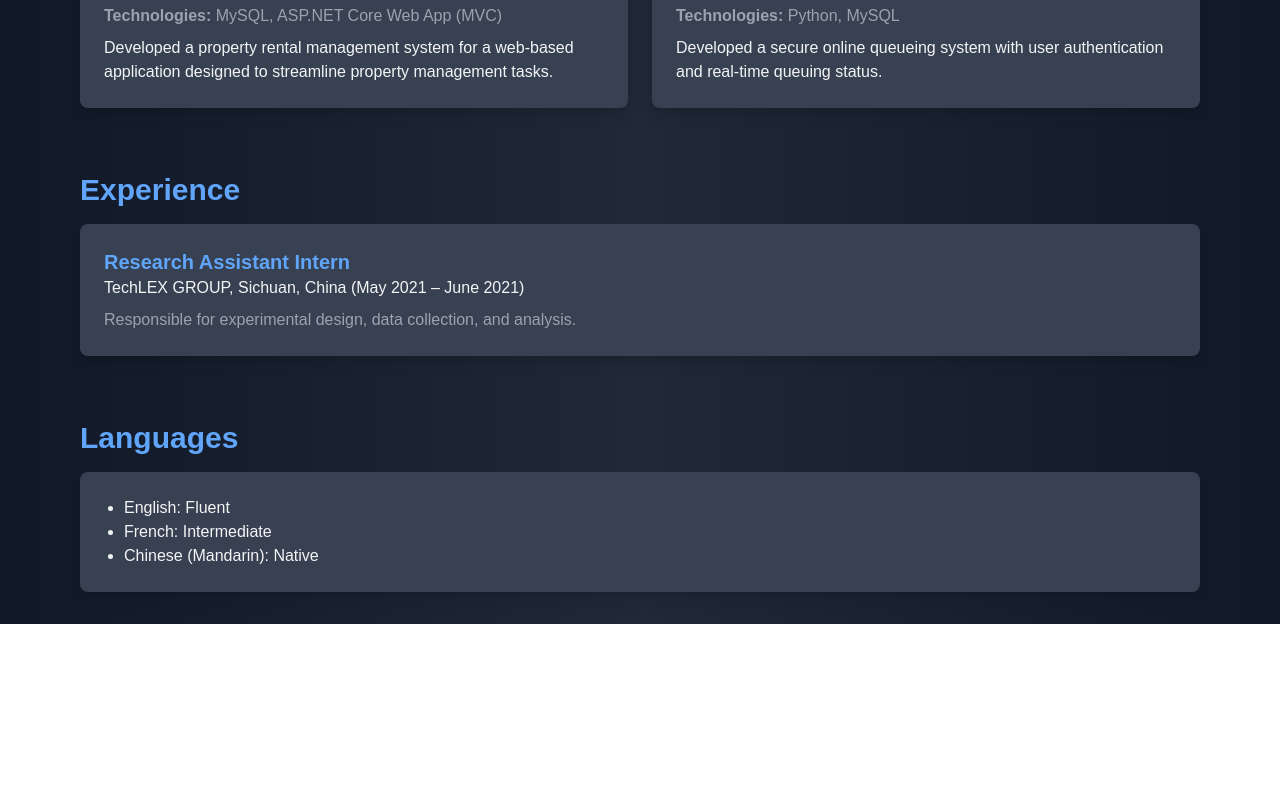
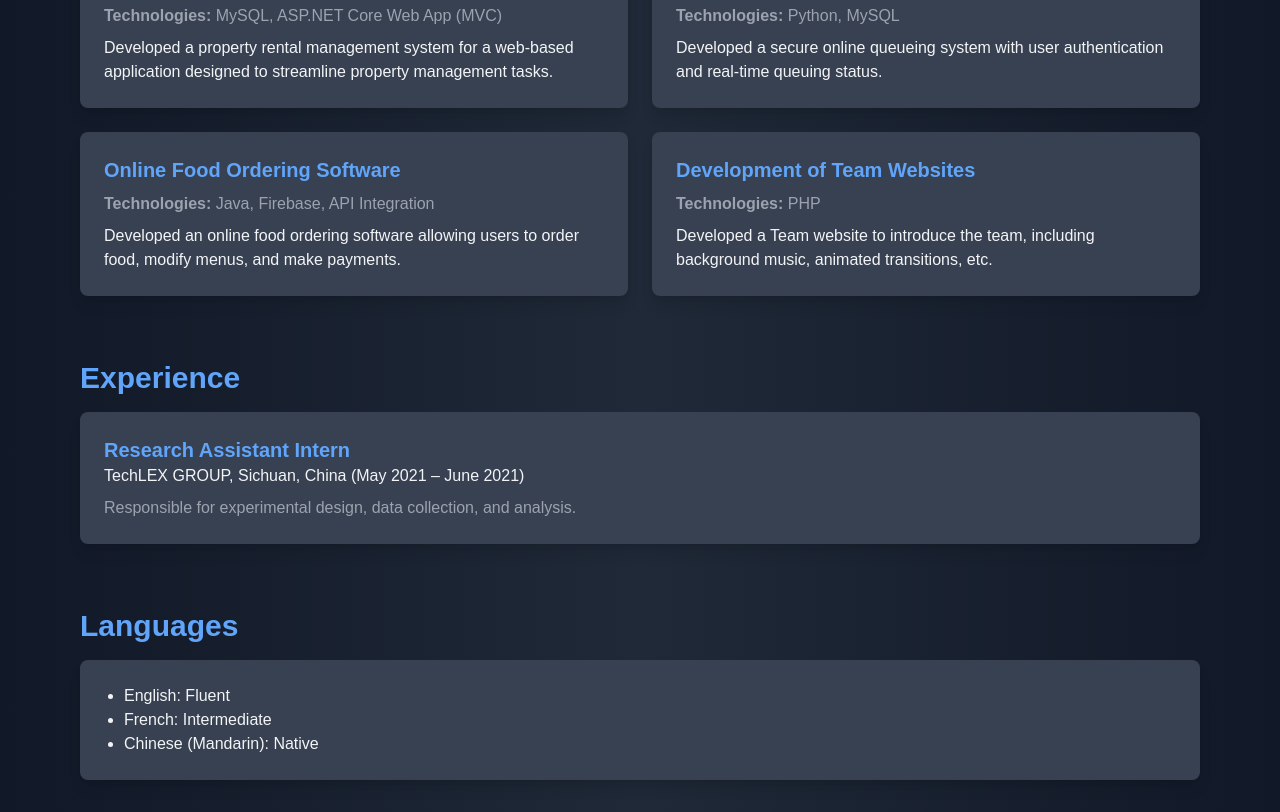
Before and after one commit to zhiyu0617/Portfolio_Zhiyu, a Next.js app: page / in a window 1280 px wide. Shown: the part 1580-2392 px from the top of the page. Before the commit the page ends 2204 px from the top, so only its background shows below. Built offline with nearby package versions, Linux system fonts and the light colour scheme.

Commit message:
Update index.js

```diff
--- a/src/pages/index.js
+++ b/src/pages/index.js
@@ -17,6 +17,7 @@ export default function Home() {
     <div
       className={`${geistSans.variable} ${geistMono.variable} min-h-screen bg-gradient-to-r from-gray-900 via-gray-800 to-gray-900 text-gray-100`}
     >
+      {/* Navigation Bar */}
       <nav className="fixed top-0 left-0 w-full bg-gray-900 text-gray-100 shadow-md z-50">
         <div className="max-w-6xl mx-auto px-6 flex justify-between items-center h-16">
           <h1 className="text-xl font-bold">Zhiyu Liao&apos;s Portfolio</h1>
@@ -39,6 +40,7 @@ export default function Home() {
       </nav>
 
       <div className="pt-24">
+        {/* Profile Header */}
         <header className="text-center mb-12">
           <div className="flex justify-center mb-4">
             <Image
@@ -64,6 +66,7 @@ export default function Home() {
           </div>
         </header>
 
+        {/* Professional Summary */}
         <section id="summary" className="px-8 sm:px-20 py-8">
           <h2 className="text-3xl font-semibold mb-4 text-blue-400">Professional Summary</h2>
           <div className="p-6 bg-gray-800 rounded-lg shadow-lg">
@@ -76,6 +79,7 @@ export default function Home() {
           </div>
         </section>
 
+        {/* Skills Section */}
         <section id="skills" className="px-8 sm:px-20 py-8 bg-gray-800 rounded-lg shadow-lg">
           <h2 className="text-3xl font-semibold mb-6 text-blue-400">Skills</h2>
           <div className="grid grid-cols-1 md:grid-cols-2 lg:grid-cols-3 gap-6">
@@ -108,6 +112,7 @@ export default function Home() {
           </div>
         </section>
 
+        {/* Education Section */}
         <section id="education" className="px-8 sm:px-20 py-8">
           <h2 className="text-3xl font-semibold mb-4 text-blue-400">Education</h2>
           <div className="grid grid-cols-1 md:grid-cols-2 gap-6">
@@ -129,6 +134,7 @@ export default function Home() {
           </div>
         </section>
 
+        {/* Projects Section */}
         <section id="projects" className="px-8 sm:px-20 py-8">
           <h2 className="text-3xl font-semibold mb-4 text-blue-400">Projects</h2>
           <div className="grid grid-cols-1 sm:grid-cols-2 gap-6">
@@ -150,9 +156,28 @@ export default function Home() {
                 Developed a secure online queueing system with user authentication and real-time queuing status.
               </p>
             </div>
+            <div className="p-6 bg-gray-700 rounded-lg shadow-lg">
+              <h3 className="text-xl font-bold text-blue-400">Online Food Ordering Software</h3>
+              <p className="text-gray-400 mt-2">
+                <strong>Technologies:</strong> Java, Firebase, API Integration
+              </p>
+              <p className="mt-2">
+                Developed an online food ordering software allowing users to order food, modify menus, and make payments.
+              </p>
+            </div>
+            <div className="p-6 bg-gray-700 rounded-lg shadow-lg">
+              <h3 className="text-xl font-bold text-blue-400">Development of Team Websites</h3>
+              <p className="text-gray-400 mt-2">
+                <strong>Technologies:</strong> PHP
+              </p>
+              <p className="mt-2">
+                Developed a Team website to introduce the team, including background music, animated transitions, etc.
+              </p>
+            </div>
           </div>
         </section>
 
+        {/* Experience Section */}
         <section id="experience" className="px-8 sm:px-20 py-8">
           <h2 className="text-3xl font-semibold mb-4 text-blue-400">Experience</h2>
           <div className="p-6 bg-gray-700 rounded-lg shadow-lg">
@@ -162,6 +187,7 @@ export default function Home() {
           </div>
         </section>
 
+        {/* Languages Section */}
         <section id="languages" className="px-8 sm:px-20 py-8">
           <h2 className="text-3xl font-semibold mb-4 text-blue-400">Languages</h2>
           <div className="p-6 bg-gray-700 rounded-lg shadow-lg">
```
